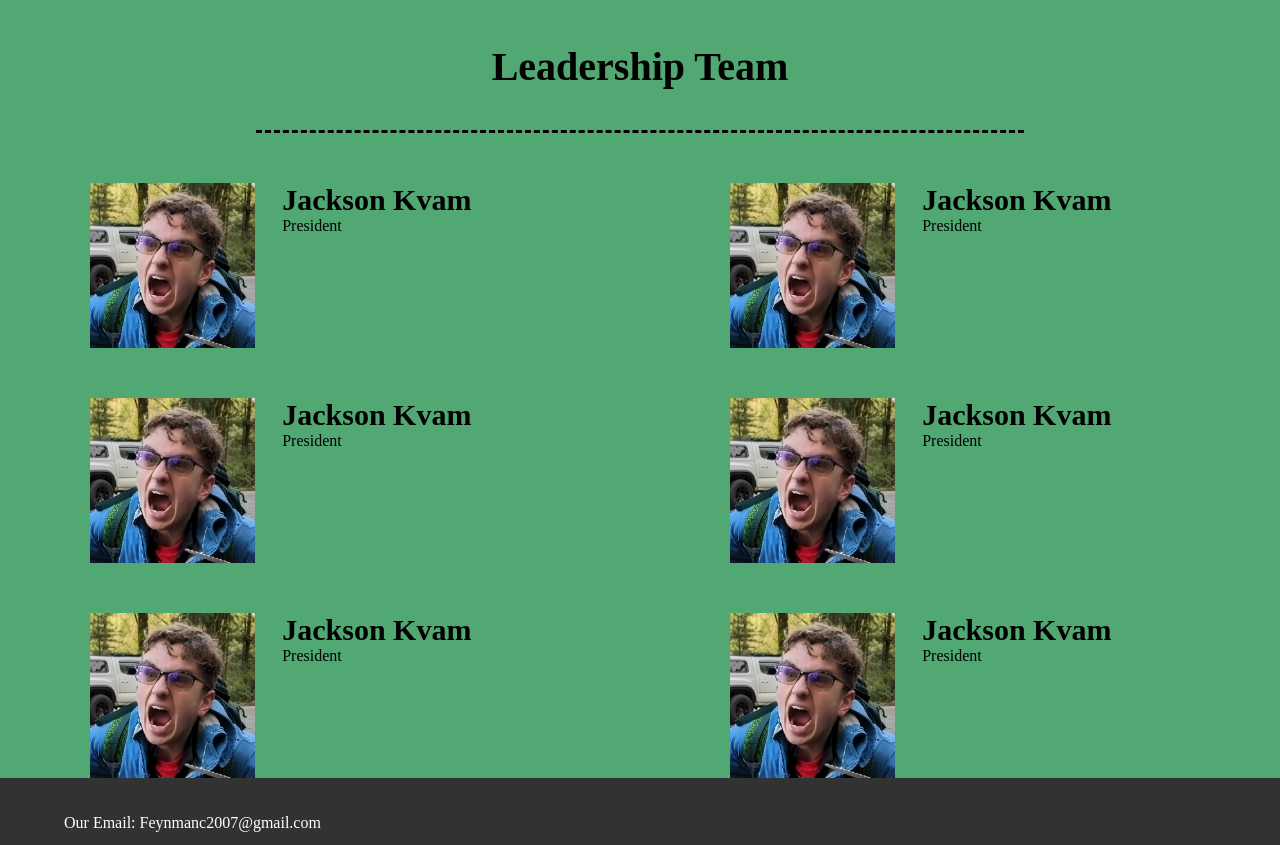
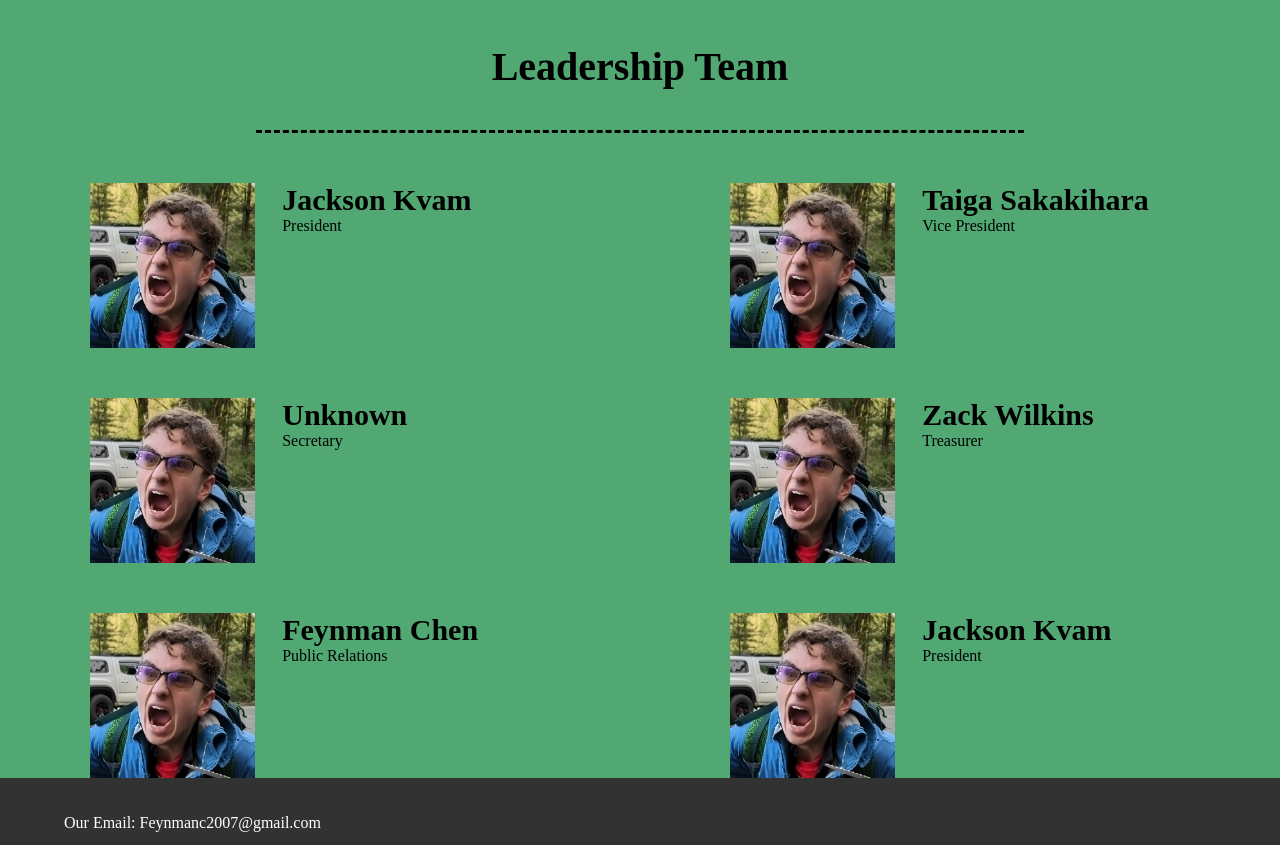
Before and after one commit to zackwilkins/YUAW, a plain HTML site: page about-us.html in a window 1280 px wide. Shown: the part 449-1294 px from the top of the page. Drawn offline with Linux system fonts and the light colour scheme.

Commit message:
update leadership

```diff
--- a/about-us.html
+++ b/about-us.html
@@ -49,10 +49,10 @@
             <img class="person-picture" src="rah-transformed.webp"></img>
             <div class="person-text">
                 <div class="person-name">
-                    Jackson Kvam
+                    Taiga Sakakihara
                 </div>
                 <div class="person-position">
-                    President
+                    Vice President
                 </div>
             </div>
         </div>
@@ -62,10 +62,10 @@
             <img class="person-picture" src="rah-transformed.webp"></img>
             <div class="person-text">
                 <div class="person-name">
-                    Jackson Kvam
+                    Unknown
                 </div>
                 <div class="person-position">
-                    President
+                    Secretary
                 </div>
             </div>
         </div>
@@ -73,10 +73,10 @@
             <img class="person-picture" src="rah-transformed.webp"></img>
             <div class="person-text">
                 <div class="person-name">
-                    Jackson Kvam
+                    Zack Wilkins
                 </div>
                 <div class="person-position">
-                    President
+                    Treasurer
                 </div>
             </div>
         </div>
@@ -86,10 +86,10 @@
             <img class="person-picture" src="rah-transformed.webp"></img>
             <div class="person-text">
                 <div class="person-name">
-                    Jackson Kvam
+                    Feynman Chen
                 </div>
                 <div class="person-position">
-                    President
+                    Public Relations
                 </div>
             </div>
         </div>
```
